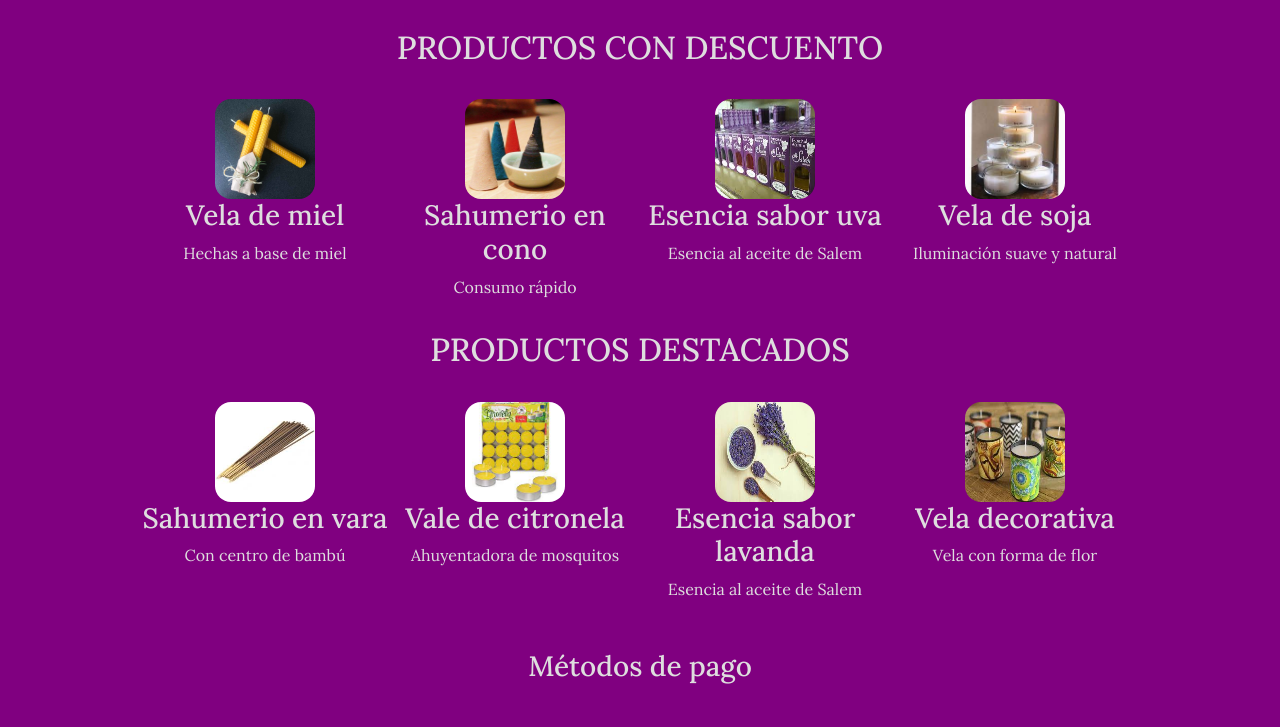
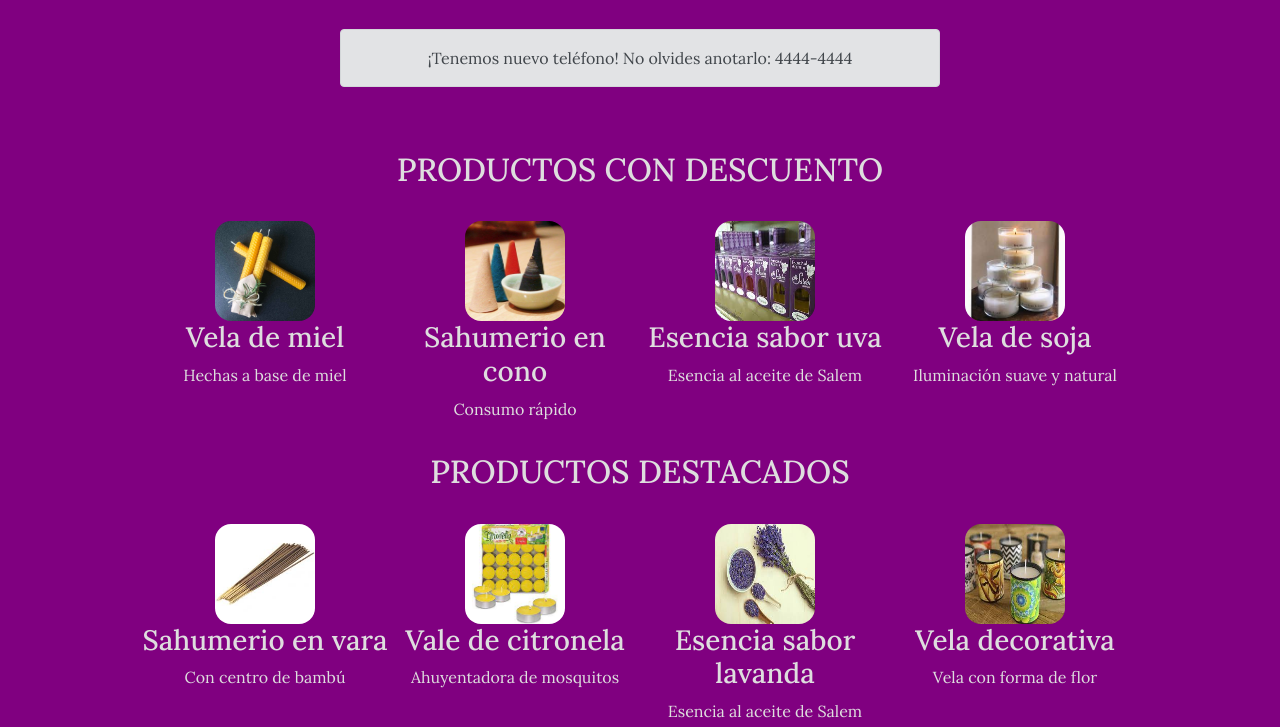
Before and after one commit to mcarreyra/santeria-7rayos, a plain HTML site: page index.html in a window 1280 px wide. Shown: the part 239-966 px from the top of the page. Drawn offline with nearby package versions, Linux system fonts and the light colour scheme.

Commit message:
Agregado de Bootstrap a index

```diff
--- a/estilo.css
+++ b/estilo.css
@@ -96,6 +96,14 @@ a.nav {
     background-repeat: no-repeat;
     background-position: center center;
     padding: 2rem;
+}
+
+.alert {
+    max-width: 600px;
+    max-height: 60px;
+    text-align: center;
+    margin: 0 auto;
+    margin-bottom: 4rem;
 }
 
 /* Productos con descuentos y destacados */
--- a/index.html
+++ b/index.html
@@ -57,6 +57,12 @@
 
        <section id="publicidad"> <!-- Imagen de la santería con el nombre (ocupará el 100%)-->
            <img src="" alt="Los Siete Rayos">
+       </section>
+
+       <section>
+            <div class="alert alert-secondary" role="alert">
+                ¡Tenemos nuevo teléfono! No olvides anotarlo: 4444-4444
+            </div>
        </section>
 
        <section class="titulos descuentos">  <!-- Productos con descuentos -->
```
